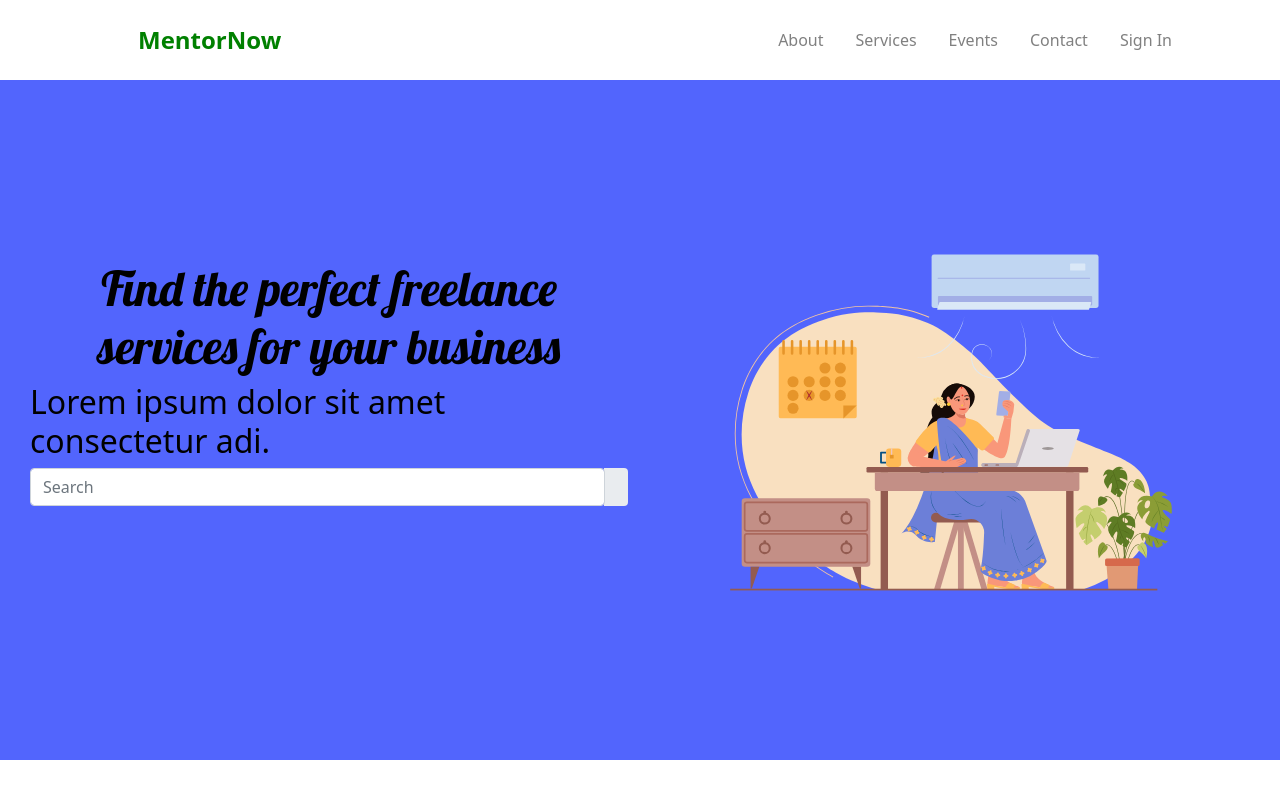
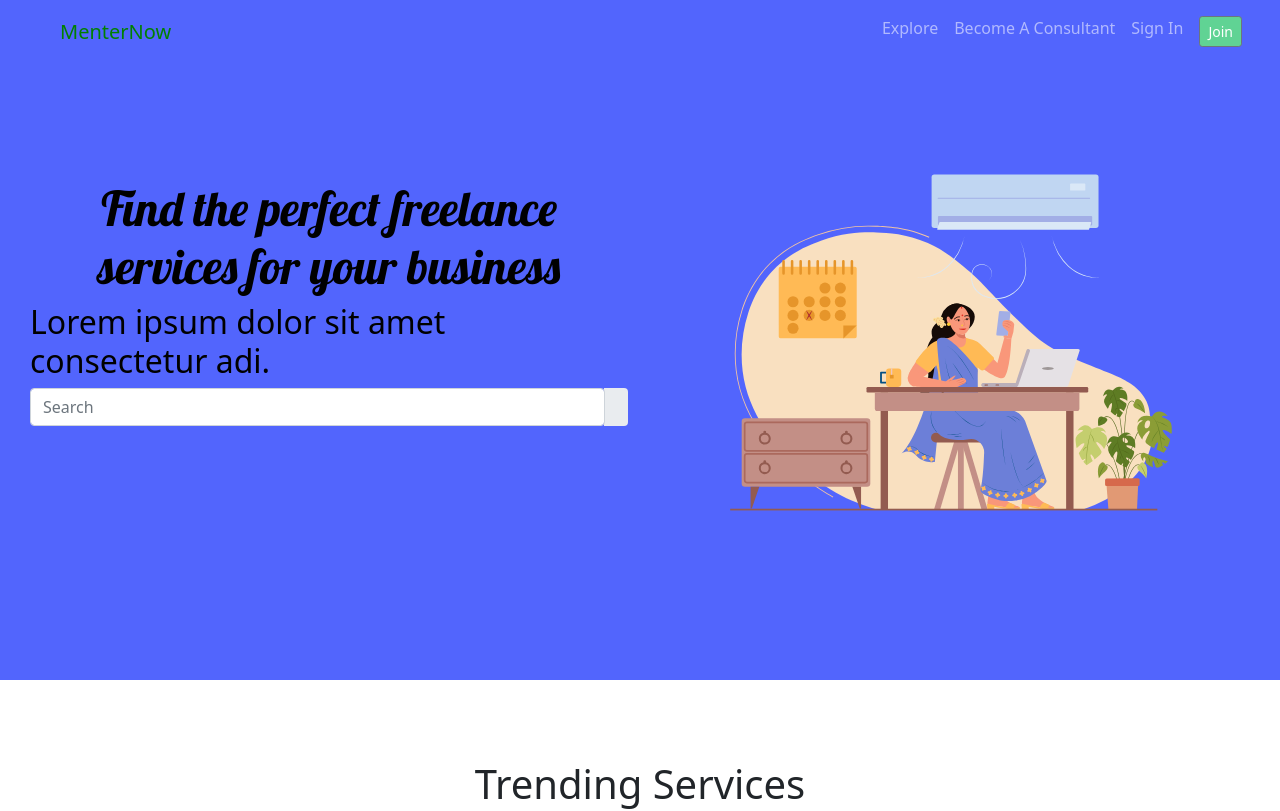
Before and after one commit to ShivamBunge/pict-marketplace, a React (Create React App) app: page / in a window 1280 px wide. Shown: the top 811 px of the page. Built offline with nearby package versions, Linux system fonts and the light colour scheme.

Commit message:
update navbar

```diff
--- a/package.json
+++ b/package.json
@@ -11,6 +11,8 @@
     "@testing-library/user-event": "^13.5.0",
     "bootstrap": "^5.1.3",
     "react": "^17.0.2",
+    "react-bootstrap": "^2.3.0",
+    "react-bootstrap-validation": "^0.1.11",
     "react-dom": "^17.0.2",
     "react-fontawesome": "^1.7.1",
     "react-icons": "^4.3.1",
--- a/src/Components/Global/Navbar/Navbar.jsx
+++ b/src/Components/Global/Navbar/Navbar.jsx
@@ -1,55 +1,55 @@
-import React, { useState, Fragment } from 'react'
-import { FaBars } from 'react-icons/fa';
-import {
-Nav,
-NavContainer,
-NavLogo,
-NavItem,
-NavLinks,
-NavMenu,
-MobileIcon,
-} from './NavbarStyles';
+import React, { useState } from 'react';
+import { Nav, Navbar, Button } from 'react-bootstrap';
 import './navbar.css';
-const Navbar = () => {
+const Navb = () => {
   const [colorChange, setColorchange] = useState(false);
-const changeNavbarColor = () =>{
-	if(window.scrollY >= 80){
+  const changeNavbarColor = () => {
+    if (window.scrollY >= 80) {
       setColorchange(true);
-	}
-	else{
+    } else {
       setColorchange(false);
     }
   };
+
   window.addEventListener('scroll', changeNavbarColor);
   return (
-	<Fragment>
-		<Nav className={colorChange ? 'navbar colorChange' : 'navbar'}>
-		<NavContainer>
-			<NavLogo href="#">MentorNow</NavLogo>
-			<MobileIcon>
-			<FaBars />
-			</MobileIcon>
-			<NavMenu>
-				<NavItem>
-				<NavLinks href="#">About</NavLinks>
-				</NavItem>
-				<NavItem>
-				<NavLinks href="#">Services</NavLinks>
-				</NavItem>
-				<NavItem>
-				<NavLinks href="#">Events</NavLinks>
-				</NavItem>
-				<NavItem>
-				<NavLinks href="#">Contact</NavLinks>
-				</NavItem>
-				<NavItem>
-				<NavLinks href="#">Sign In</NavLinks>
-				</NavItem>
-			</NavMenu>
-		</NavContainer>
+    <div className='App nav'>
+      <Navbar
+        variant='dark'
+        expand='sm'
+        fixed='top'
+        collapseOnSelect
+        id=''
+        className={colorChange ? 'navbar colorChange' : 'navbar'}
+      >
+        <Navbar.Brand className='nav-media' style={{ color: 'green' }}>
+          <span>M</span>enter
+          <span>N</span>ow
+        </Navbar.Brand>
+
+        <Navbar.Toggle className='coloring' />
+        <Navbar.Collapse style={{ paddingLeft: '20px', textAlign: 'center' }}>
+          <Nav
+            className='justify-content-end mr-auto my-2 my-lg-0'
+            style={{ width: '100%', paddingRight: '30px' }}
+          >
+            <Nav.Link href='#'>Explore</Nav.Link>
+            <Nav.Link href='#'>Become A Consultant</Nav.Link>
+            <Nav.Link href='#'>Sign In</Nav.Link>
+            <Nav.Link href='#'>
+              <Button
+                variant='secondary'
+                size='sm'
+                style={{ backgroundColor: '#60d394' }}
+              >
+                Join
+              </Button>{' '}
+            </Nav.Link>
           </Nav>
-	</Fragment>
-	)
-}
+        </Navbar.Collapse>
+      </Navbar>
+    </div>
+  );
+};
 
-export default Navbar;
+export default Navb;
--- a/src/Components/Global/Navbar/NavbarStyles.js
+++ /dev/null
@@ -1,83 +0,0 @@
-import styled from 'styled-components';
-export const Nav = styled.nav`
-background: transparent;
-height: 80px;
-display: flex;
-justify-content: center;
-align-items: center;
-font-size: 1rem;
-/* Fix your navbar by using below two lines of code */
-position: sticky;
-top:0;
-/* Fix your navbar by using above two lines of code */
-z-index: 10;
-
-@media screen and (max-width: 960px) {
-	transition: 0.8s all ease
-}
-`;
-
-export const NavContainer = styled.div`
-display: flex;
-justify-content: space-between;
-height: 20px;
-z-index: 1;
-width: 100%;
-padding: 0 24px;
-max-width: 1100px;
-`;
-
-export const NavLogo = styled.a`
-color: green;
-justify-self: flex-start;
-cursor: pointer;
-font-size: 1.5rem;
-display: flex;
-align-items: center;
-margin-left: 24px;
-font-weight: bold;
-text-decoration: none;
-`;
-
-export const MobileIcon = styled.div`
-display: none;
-
-@media screen and (max-width: 768px) {
-	display: block;
-	position: absolute;
-	top:0;
-	right: 0;
-	transform: translate(-100%, 60%);
-	font-size: 1.8rem;
-	cursor: pointer;
-}
-`;
-
-export const NavMenu = styled.div`
-display: flex;
-align-items: center;
-list-style: none;
-text-align: center;
-margin-right: -22px;
-
-@media screen and (max-width: 960px) {
-	display: none;
-}
-`;
-
-export const NavItem = styled.li`
-height: 20px;
-`;
-
-export const NavLinks = styled.a`
-color: #808080;
-display: flex;
-align-items: center;
-text-decoration: none;
-padding: 0 1rem;
-height: 100%;
-cursor: pointer;
-&.active {
-color: #000000;
-}
-`
--- a/src/Components/Global/Navbar/navbar.css
+++ b/src/Components/Global/Navbar/navbar.css
@@ -1,10 +1,20 @@
 @import "../../../Styles/App.css";
 
 
-.navbar{
+.nav-media{
+  padding-left:60px;
+  color: green;
+}
+
+@media (max-width: 600px) {
+  .nav-media {
+    padding-left: 20px;
+  }
+}
+.navbar {
   background-color: transparent;
 }
 
-.navbar.colorChange{
+.navbar.colorChange {
   background-color: #000;
 }
```
Also changed, not shown: 1 other file (tests, documents, lock files or other folders). Lines whose indentation alone changed are shown as unchanged.
